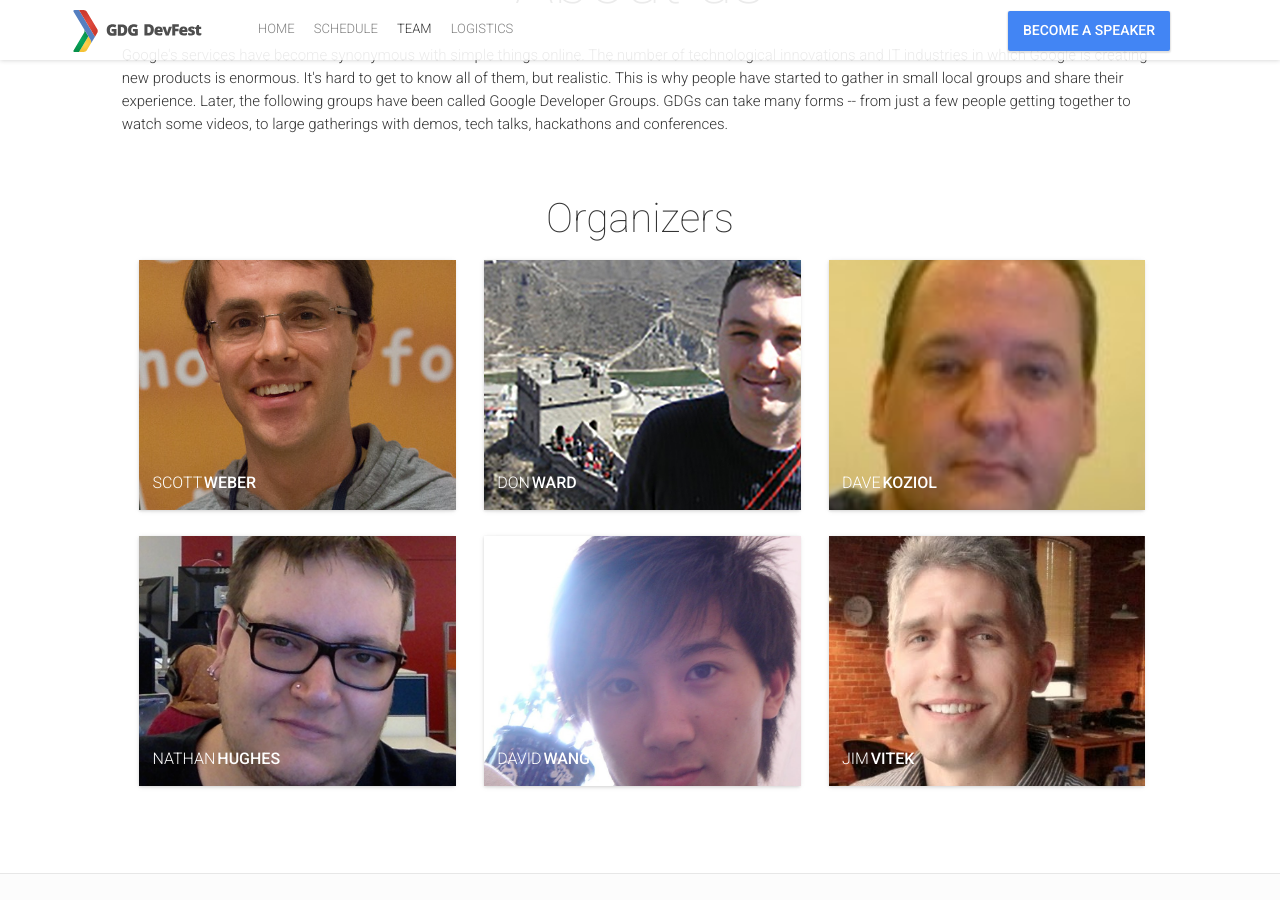
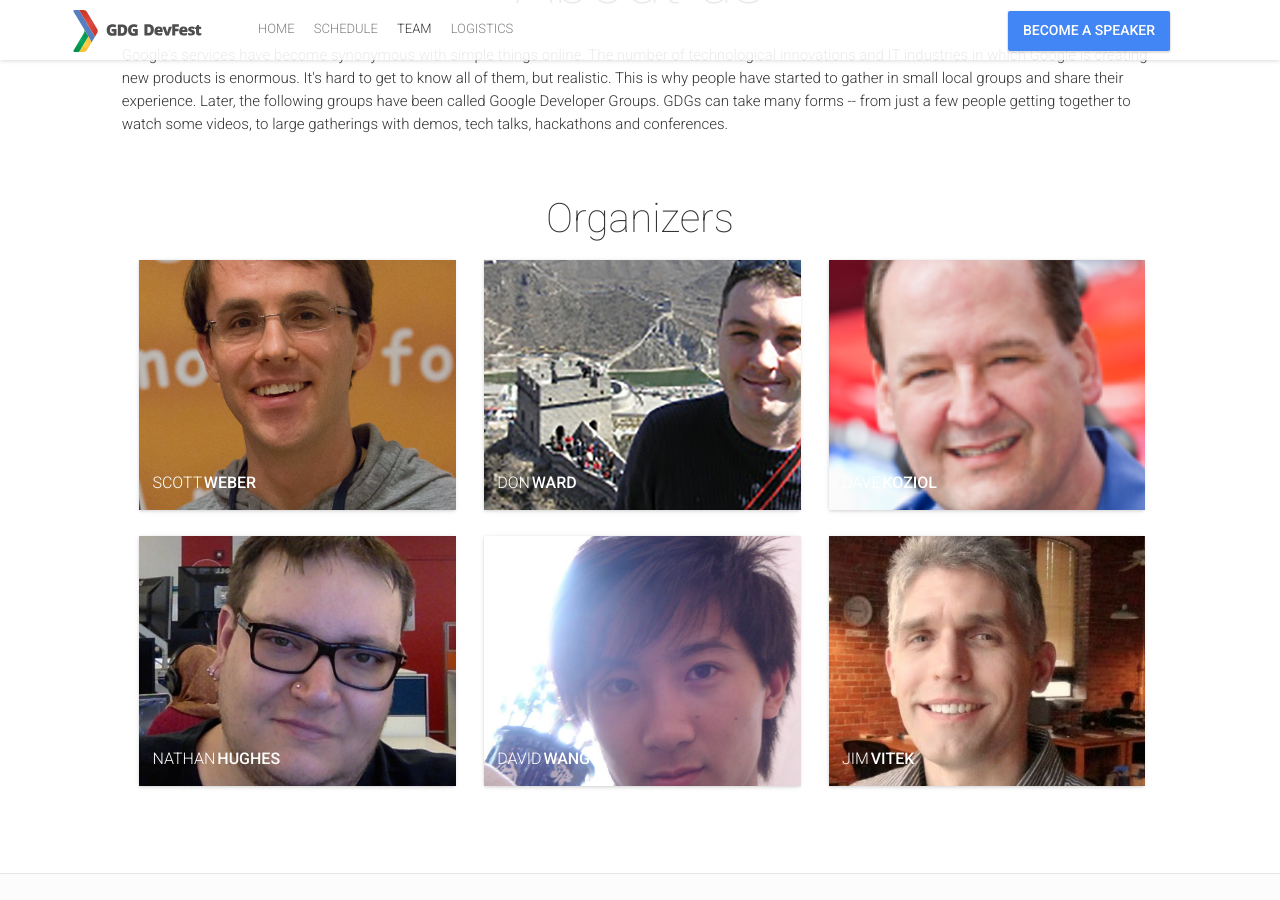
Before and after one commit to GDG-Michigan-DevFest/gdg-michigan-devfest.github.io, a Jekyll site: the page built from team.html, in a window 1280 px wide and 900 px high, scrolled down 531 px. Built offline with Jekyll 4.4.1, drawn with Linux system fonts in a browser that asks for light colours; nearby versions of some CDN libraries; comment, search, counter and statistics services are not loaded.

Commit message:
cut over from dev 2

```diff
--- a/_data/team.yml
+++ b/_data/team.yml
@@ -29,7 +29,7 @@
   name: "Dave"
   surname: "Koziol"
   title: "Organizer"
-  thumbnailUrl: DaveKoziol.jpg
+  thumbnailUrl: DaveKoziol.png
   team: true
   ribbon:
     - {abbr: "GDG", title: "Google Developer Group"}
```
Also changed, not shown: img/people/DaveKoziol.png (added).
